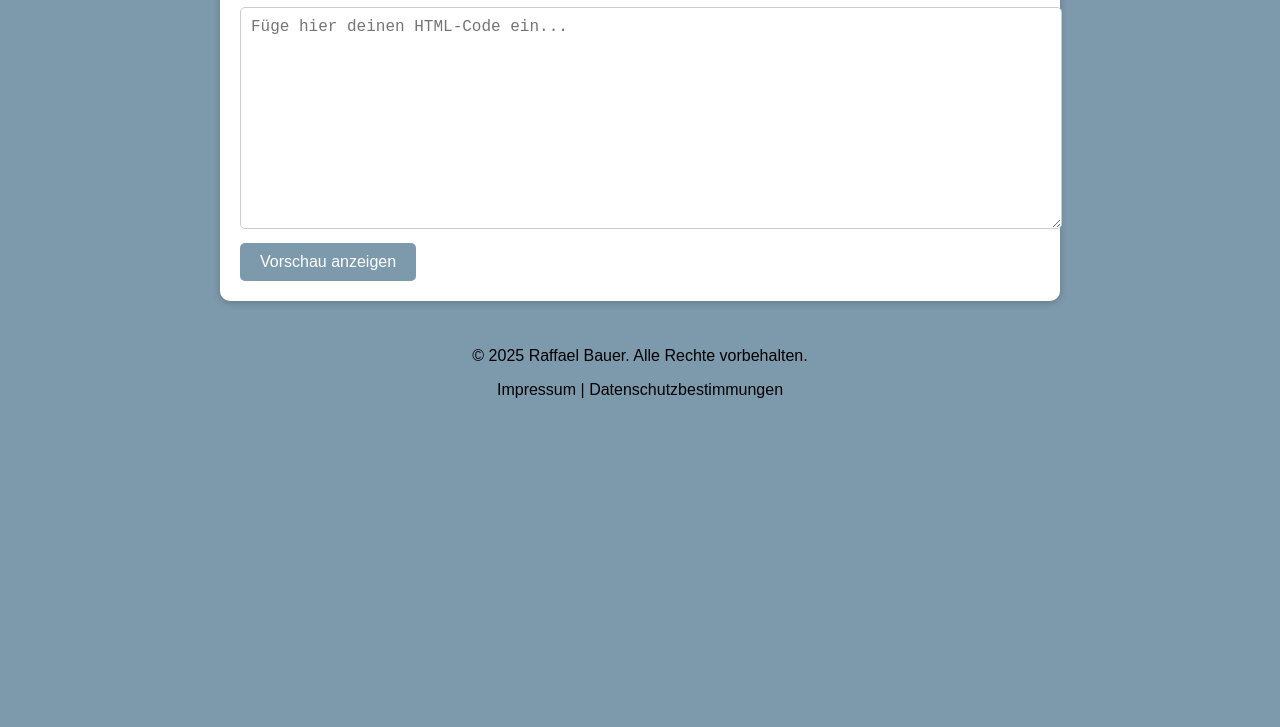
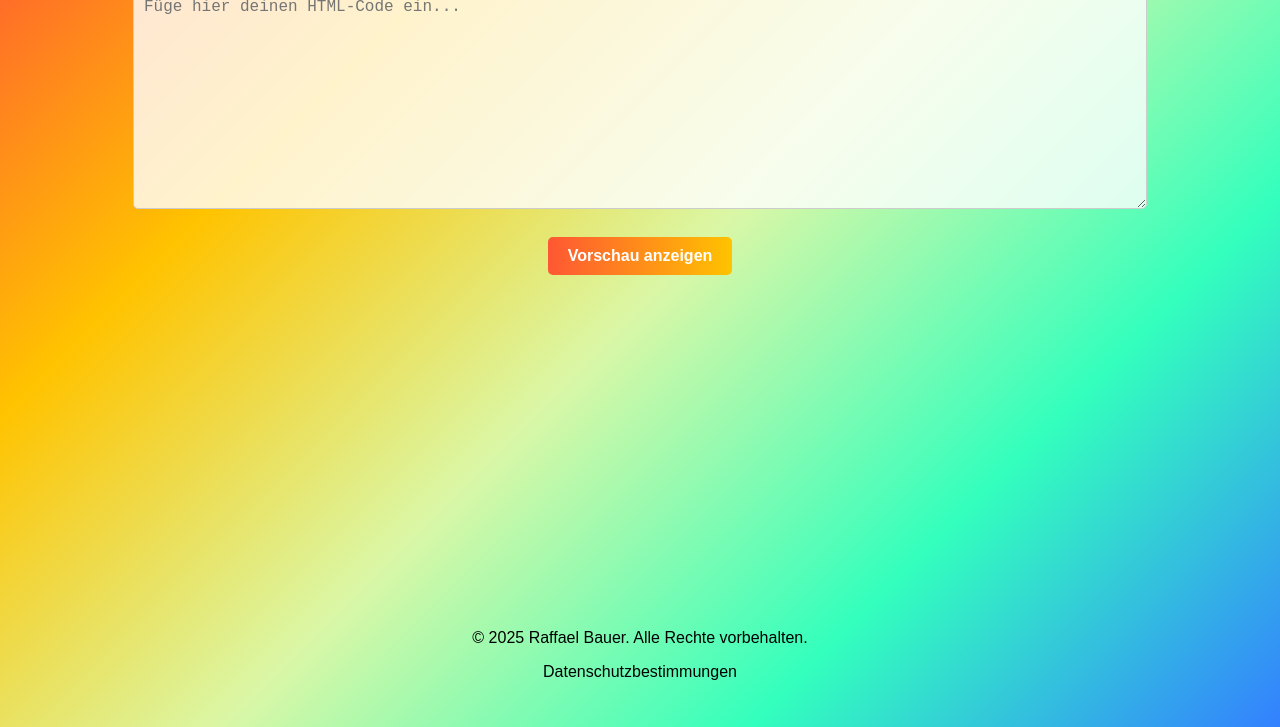
Before and after one commit to raffaelbauer/html-viewer, a plain HTML site: page index.html in a window 1280 px wide. Shown: the part 113-840 px from the top of the page. Before the commit the page ends 800 px from the top, so only its background shows below. Drawn offline with Linux system fonts and the light colour scheme.

Commit message:
Update index.html

```diff
--- a/index.html
+++ b/index.html
@@ -6,41 +6,45 @@
     <style>
         body {
             font-family: Arial, sans-serif;
-            background-color: #7d9aac;
+            background: linear-gradient(135deg, #FF5733, #FFC300, #DAF7A6, #33FFBD, #3380FF);
             margin: 0;
             padding: 20px;
-        }
-        .container {
-            max-width: 800px;
-            margin: 0 auto;
-            background-color: #fff;
-            padding: 20px;
-            border-radius: 10px;
-            box-shadow: 0 2px 8px rgba(0, 0, 0, 0.2);
-            margin-bottom: 20px;
+            color: #fff;
+            min-height: 100vh;
+            display: flex;
+            flex-direction: column;
+            justify-content: space-between;
+            align-items: center;
         }
         textarea {
-            width: 100%;
+            width: 80%;
             height: 200px;
             border-radius: 5px;
             border: 1px solid #ccc;
             padding: 10px;
             font-size: 1rem;
             resize: vertical;
+            background: rgba(255, 255, 255, 0.8);
+            color: black;
         }
         button {
             margin-top: 10px;
             padding: 10px 20px;
             font-size: 1rem;
             cursor: pointer;
-            background-color: #7d9aac;
-            color: #fff;
+            background: linear-gradient(90deg, #FF5733, #FFC300);
+            color: white;
             border: none;
             border-radius: 5px;
+            font-weight: bold;
+            transition: background 0.3s ease;
+        }
+        button:hover {
+            background: linear-gradient(90deg, #FF5733, #FF3380);
         }
         iframe {
-            width: 100%;
-            height: 400px;
+            width: 90vw;
+            height: 70vh;
             border: 1px solid #ccc;
             margin-top: 20px;
             display: none;
@@ -48,26 +52,28 @@
         footer {
             text-align: center;
             padding: 10px;
+            color: black;
+            background: none;
+            font-weight: normal;
+            margin-top: auto;
         }
         footer a {
             text-decoration: none;
-            color: inherit;
+            color: black;
+            font-weight: normal;
         }
     </style>
 </head>
 <body>
-    <div class="container">
-        <h1>HTML Code Vorschau</h1>
-        <textarea id="code" placeholder="Füge hier deinen HTML-Code ein..."></textarea>
-        <br>
-        <button onclick="updatePreview()">Vorschau anzeigen</button>
-        <iframe id="preview" tabindex="0"></iframe>
-    </div>
+    <h1>HTML Code Vorschau</h1>
+    <textarea id="code" placeholder="Füge hier deinen HTML-Code ein..."></textarea>
+    <br>
+    <button onclick="updatePreview()">Vorschau anzeigen</button>
+    <iframe id="preview" tabindex="0"></iframe>
     <footer>
         <p>&copy; 2025 Raffael Bauer. Alle Rechte vorbehalten.</p>
         <p>
-            <a href="https://raffaelbauer.github.io/Impressum/">Impressum</a> |
-            <a href="https://raffaelbauer.github.io/Datenschutzbestimmungen/">Datenschutzbestimmungen</a>
+            <a href="https://raffaelbauer.github.io/Datenschutzerklaerung/">Datenschutzbestimmungen</a>
         </p>
     </footer>
     <script>
@@ -79,8 +85,19 @@
             doc.write(code);
             doc.close();
             iframe.style.display = 'block';
+            adjustIframeSize();
             iframe.focus();
         }
+
+        function adjustIframeSize() {
+            var iframe = document.getElementById('preview');
+            var windowHeight = window.innerHeight;
+            var windowWidth = window.innerWidth;
+            iframe.style.width = Math.min(windowWidth * 0.9, 1200) + 'px';
+            iframe.style.height = Math.min(windowHeight * 0.7, 800) + 'px';
+        }
+
+        window.addEventListener('resize', adjustIframeSize);
     </script>
 </body>
 </html>
```
